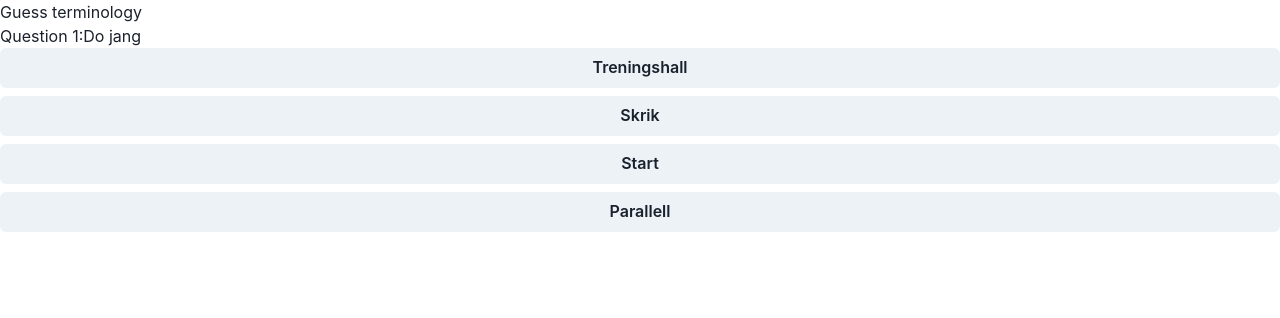
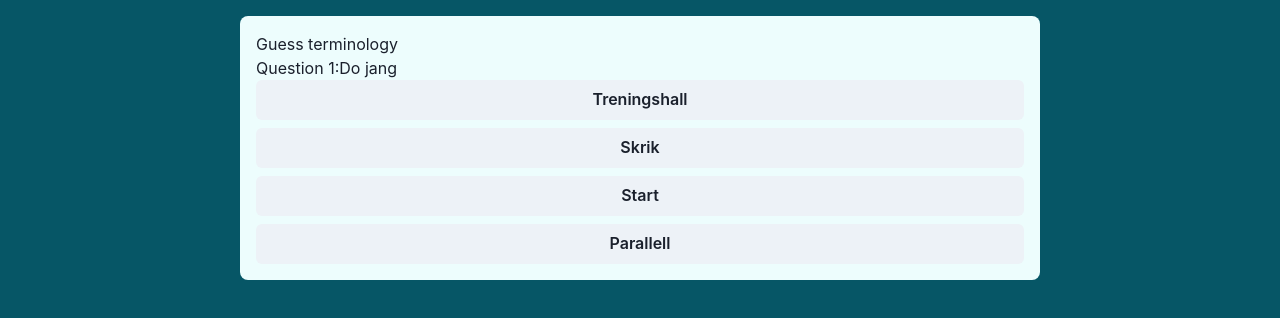
Before and after one commit to ohjohnsen/taekwondo-quiz-web, a React (Create React App) app: page /guessterminology in a window 1280 px wide. Shown: the top 318 px of the page. Built offline with nearby package versions, Linux system fonts and the light colour scheme.

Commit message:
Add color + icon to answer buttons

```diff
--- a/src/pages/GuessTerminology.jsx
+++ b/src/pages/GuessTerminology.jsx
@@ -1,7 +1,7 @@
 import React, { useState } from 'react';
 import { terminologies } from '../assets/terminologies';
-import { Box, Stack, Button, IconButton } from "@chakra-ui/react";
-import { MdRefresh } from 'react-icons/md';
+import { Flex, Box, Stack, Button, Icon, IconButton, Grid } from "@chakra-ui/react";
+import { MdRefresh, MdCheckCircle } from 'react-icons/md';
 
 const getKoreanQuestionAndNorwegianChoices = () => {
   console.log("Generating guesses");
@@ -57,7 +57,15 @@ const GuessTerminology = () => {
   const [selectedAnswer, setSelectedAnswer] = useState(undefined);
 
   return (
-    <Box>
+    <Flex
+      background='cyan.900'
+      height='100vh'
+      width='100vw'
+      padding='1rem'
+      flexDirection='column'
+      alignItems='center'
+    >
+      <Box background='cyan.50' padding='1rem' width='50rem' borderRadius='0.5rem' dropShadow=''>
         Guess terminology
         <Box>
           Question { currentQuestion }:
@@ -74,14 +82,25 @@ const GuessTerminology = () => {
                 if (selectedAnswer === undefined) {
                   console.log(choice.index);
                   setSelectedAnswer(choice.index);
-              }
                   setAnswers([
                     ...answers,
                     choice.index === guessingData.question.index
-              ])
+                  ]);
+                }
               }}
             >
+              <Grid height='100%' width='100%' alignItems='center'>
                 {choice.terminology}
+                { selectedAnswer !== undefined &&
+                  selectedAnswer !== choice.index &&
+                  choice.index === guessingData.question.index &&
+                  <Icon color='green' as={MdCheckCircle} boxSize='1.8rem' style={{
+                    position: 'absolute',
+                    right: '0',
+                    marginRight: '1rem'
+                  }} />
+                }
+              </Grid>
             </Button>) }
         </Stack>
         { (selectedAnswer !== undefined || currentQuestion > 1) &&
@@ -103,6 +122,7 @@ const GuessTerminology = () => {
           />
         }
       </Box>
+    </Flex>
   );
 };
 
```
Lines whose indentation alone changed are shown as unchanged.
